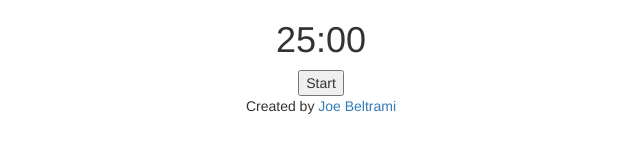
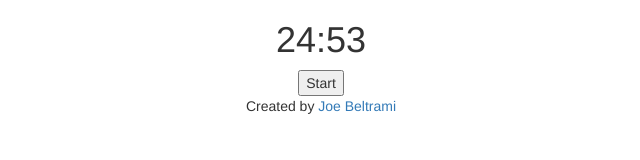
Before and after one commit to Aesirry/fcc-pomodoro, a plain HTML site: page index.html in a window 1280 px wide. Both pictures are taken after a click on the button "Start". Shown: the full height of the page, 319-959 px from the left. Drawn offline with nearby package versions, Linux system fonts and the light colour scheme.

Commit message:
timer is set

```diff
--- a/index.html
+++ b/index.html
@@ -8,7 +8,7 @@
   </head>
   <body>
     <div class="container-fluid">
-      <h1 id="timer"></h1>
+      <h1 id="timer">25:00</h1>
       <button id="start">Start</button>
     </div>
   </body>
--- a/scripts/scripts.js
+++ b/scripts/scripts.js
@@ -1,9 +1,8 @@
 // stories
 $(document).ready(function(){
-  // have to convert time into minutes
-  // convert minutes number into string
-  var minutes = Math.floor(1500 / 60);
-  var seconds = 0;
+  var second = 1000;
+  var minute = 60000;
+
   // adds extra 0
   function add0(number){
     if (number < 10){
@@ -13,7 +12,50 @@ $(document).ready(function(){
       return number.toString();
     }
   }
-  // what to do when
 
-  $("#timer").text(add0(minutes) + ':' + add0(seconds));
+  // endtime should be now + 25 minutes by default. default can be changed from a button
+  var default_work_time = new Date(Date.parse(new Date()) + (minute * 25));
+  var default_break_time = new Date(Date.parse(new Date()) + (minute * 5));
+
+  // calculate time remaining
+  function getTimeRemaining(endtime){
+    var t = Date.parse(endtime) - Date.parse(new Date());
+    var seconds = Math.floor( (t/1000) % 60 );
+    var minutes = Math.floor( (t/1000/60) % 60 );
+    var hours = Math.floor( (t/(1000*60*60)) % 24 );
+    var days = Math.floor( t/(1000*60*60*24) );
+    return {
+      'total': t,
+      'days': days,
+      'hours': hours,
+      'minutes': minutes,
+      'seconds': seconds
+      };
+  }
+
+  // countdown and stop at end time
+  // each second go back and re-render the clock
+  function initializeClock(endtime){
+    var timeinterval = setInterval(function(){
+      var t = getTimeRemaining(endtime);
+      if (t.total <= 0){
+        clearInterval(timeinterval);
+      }
+      $("#timer").text(add0(t.minutes) + ':' + add0(t.seconds));
+    },1000);
+  }
+
+  // when start is click initialize the countdown
+  $("#start").click(function() {
+    initializeClock(default_work_time);
+  });
+
+
+  // function addMinute(current_time){
+  //   return current_time + minute;
+  // }
+  //
+  // function subMinute(current_time){
+  //   return current_time - minute;
+  // }
 });
```
